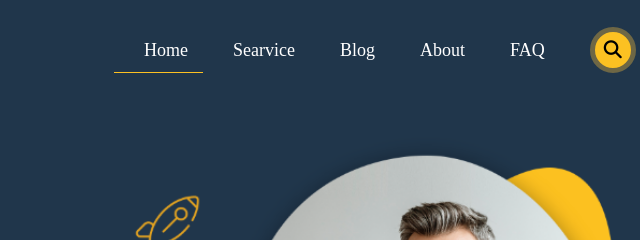
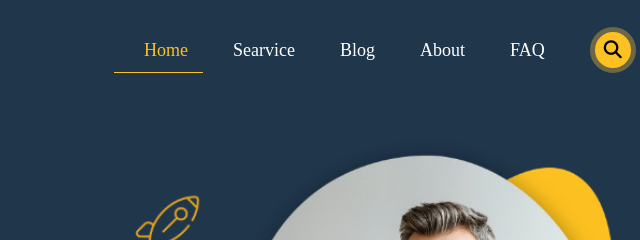
Before and after one commit to mitul456/Others, a plain HTML site: page PSD to HTML/index.html in a window 1280 px wide. In both pictures the pointer is over the link "Home". Shown: the top 240 px of the page, 546-1186 px from the left. Drawn offline with Linux system fonts and the light colour scheme.

Commit message:
Bootstrap
update

```diff
--- a/PSD to HTML/style.css
+++ b/PSD to HTML/style.css
@@ -43,6 +43,9 @@ header{
     color: white;
     font-weight: lighter;
     padding-left: 30px;
+}
+.menu ul li a:hover{
+    color: #fcc122;
 }
 .menu ul li a i{
     color: black;
```
Also changed, not shown: Bootstrap/index.html (+0 -1 lines).
